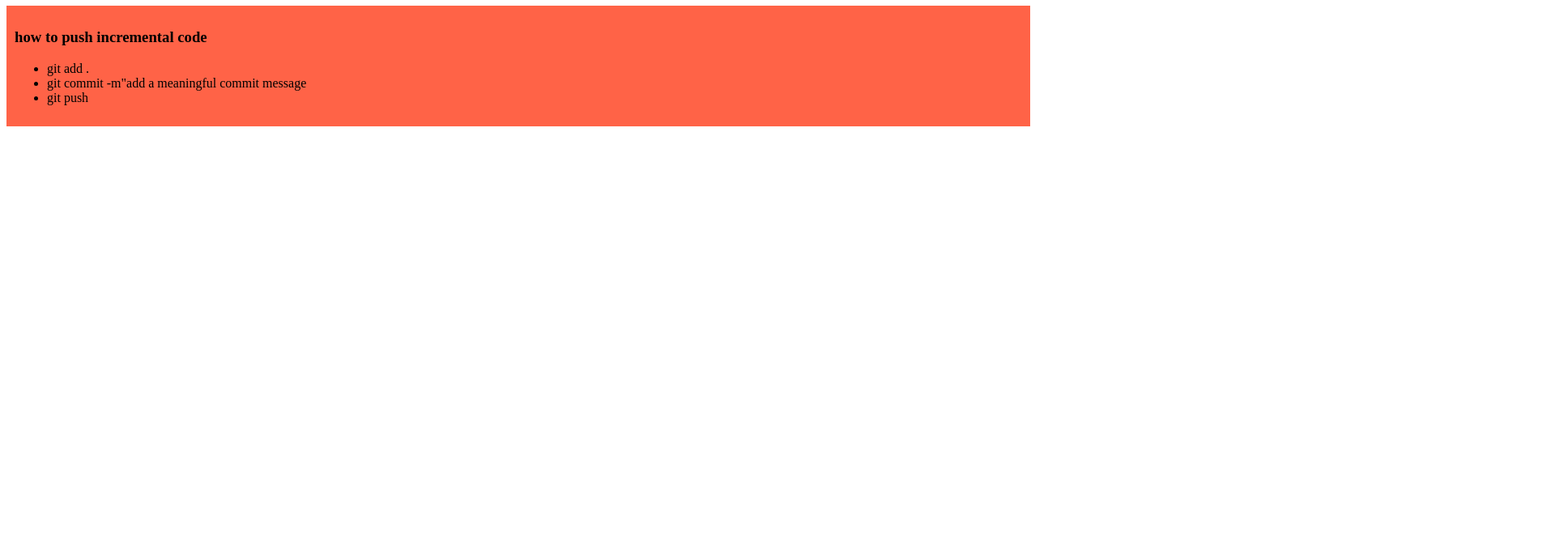
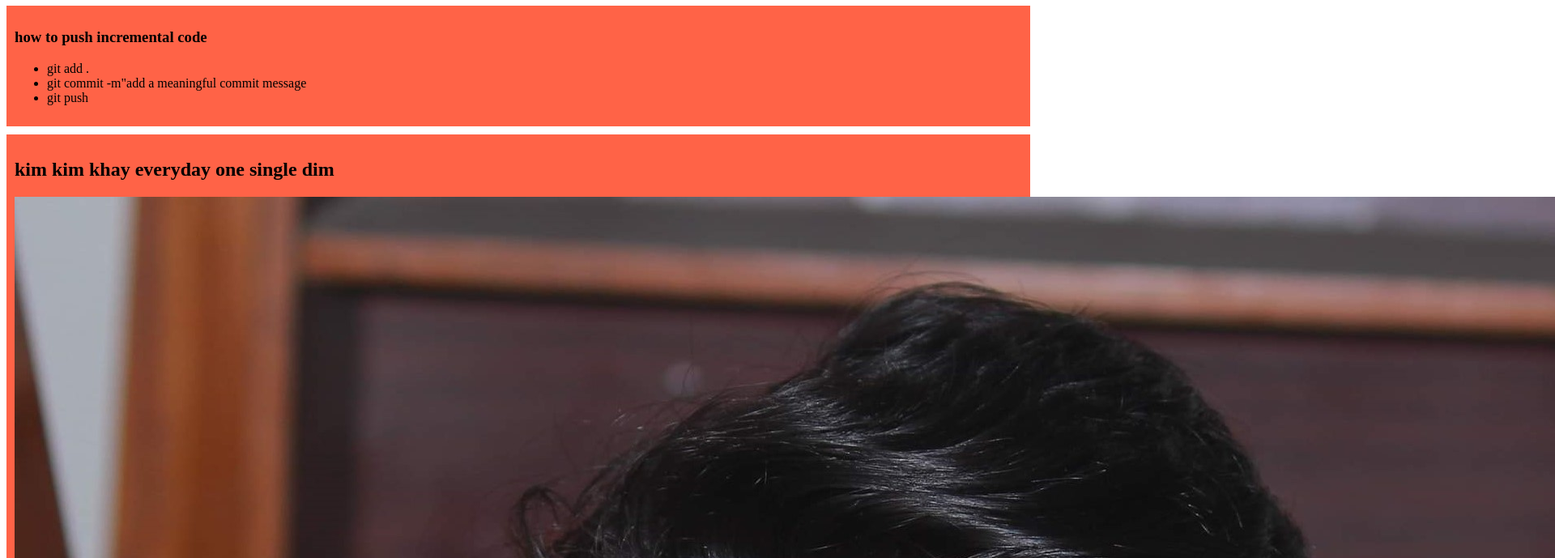
Before and after one commit to tahmidmohianim/my-simple-website, a plain HTML site: page index.html in a window 1280 px wide. Shown: the part 567-1256 px from the top of the page at 81% size, 1920 px wide, since content can reach past the window. Before the commit the page ends 800 px from the top, so only its background shows below. Drawn offline with Linux system fonts and the light colour scheme.

Commit message:
added boss picture

```diff
--- a/index.html
+++ b/index.html
@@ -32,5 +32,9 @@
                 <li>git push</li>
             </ul>
         </div>
+        <div>
+            <h2>kim kim khay everyday one single dim</h2>
+            <img src="images/tahmid.jpg" alt="nai hete">
+        </div>
 </body>
 </html>
```
Also changed, not shown: images/tahmid.jpg (added).
